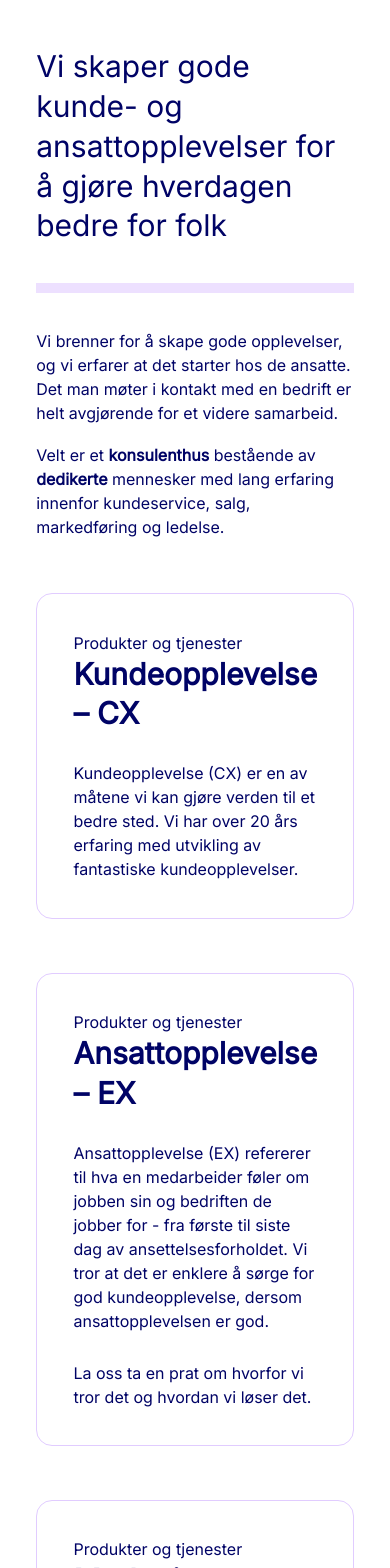
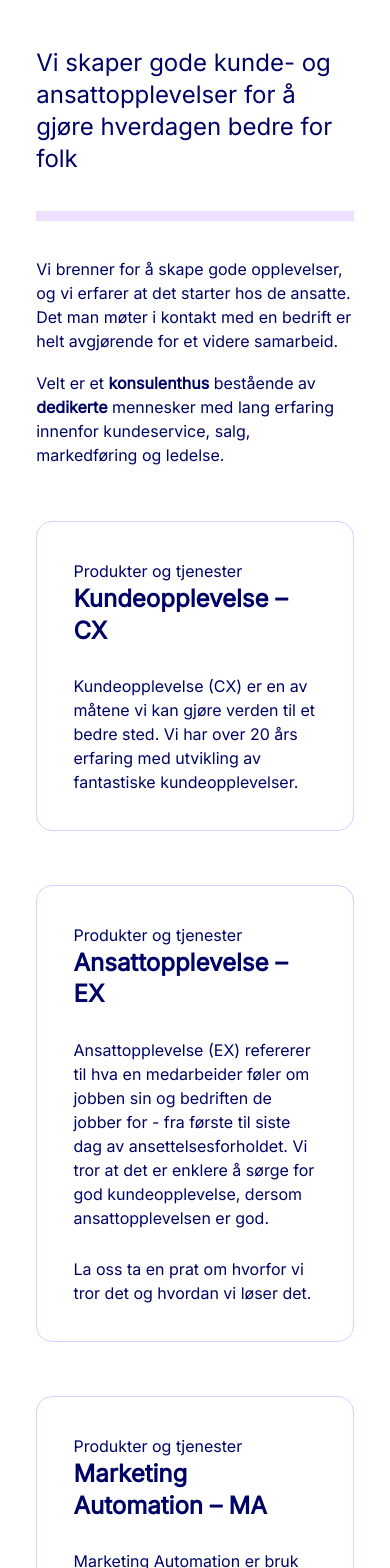
Before and after one commit to veltorg/website, a Next.js app: page / in a window 390 px wide. Shown: the part 432-2000 px from the top of the page. Built offline with nearby package versions, Linux system fonts and the light colour scheme.

Commit message:
small mobile view improvements
fixes #26

```diff
--- a/src/pages/index.tsx
+++ b/src/pages/index.tsx
@@ -54,7 +54,7 @@ const Home: NextPage = () => (
         flexDirection: 'column',
       }}
     >
-      <Heading fontWeight={400}>
+      <Heading fontSize={['2xl', '3xl']} fontWeight={400}>
         Vi skaper gode kunde- og ansattopplevelser for å gjøre hverdagen bedre
         for folk
       </Heading>
@@ -84,7 +84,7 @@ const Home: NextPage = () => (
       <ShowCase figure={<CustomerExperienceFigure />}>
         <Box>
           <Text>Produkter og tjenester</Text>
-          <Heading>Kundeopplevelse – CX</Heading>
+          <Heading fontSize="2xl">Kundeopplevelse – CX</Heading>
         </Box>
         <Text>
           Kundeopplevelse (CX) er en av måtene vi kan gjøre verden til et bedre
@@ -95,7 +95,7 @@ const Home: NextPage = () => (
       <ShowCase figure={<EmployeeExperienceFigure />} direction="right">
         <Box>
           <Text>Produkter og tjenester</Text>
-          <Heading>Ansattopplevelse – EX</Heading>
+          <Heading fontSize="2xl">Ansattopplevelse – EX</Heading>
         </Box>
         <Text>
           Ansattopplevelse (EX) refererer til hva en medarbeider føler om jobben
@@ -110,7 +110,7 @@ const Home: NextPage = () => (
       <ShowCase figure={<AutomationFigure />}>
         <Box>
           <Text>Produkter og tjenester</Text>
-          <Heading>Marketing Automation – MA</Heading>
+          <Heading fontSize="2xl">Marketing Automation – MA</Heading>
         </Box>
         <Text>
           Marketing Automation er bruk av teknologi for å automatisere og
```
